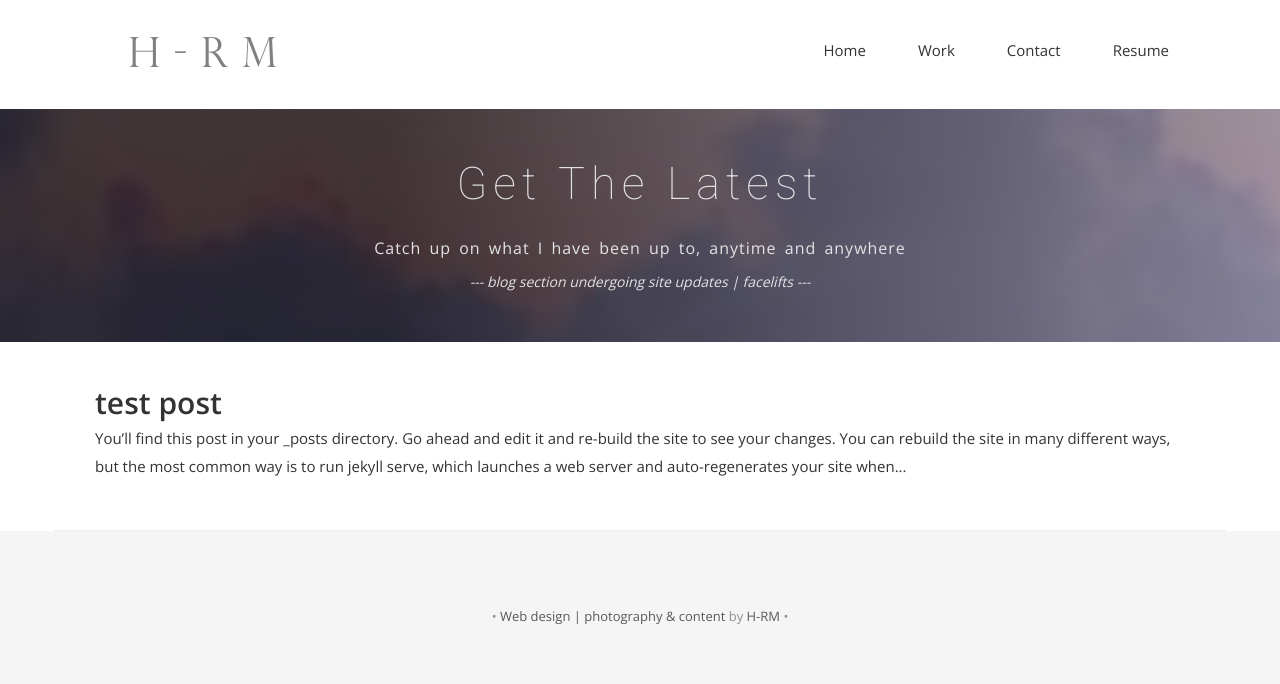
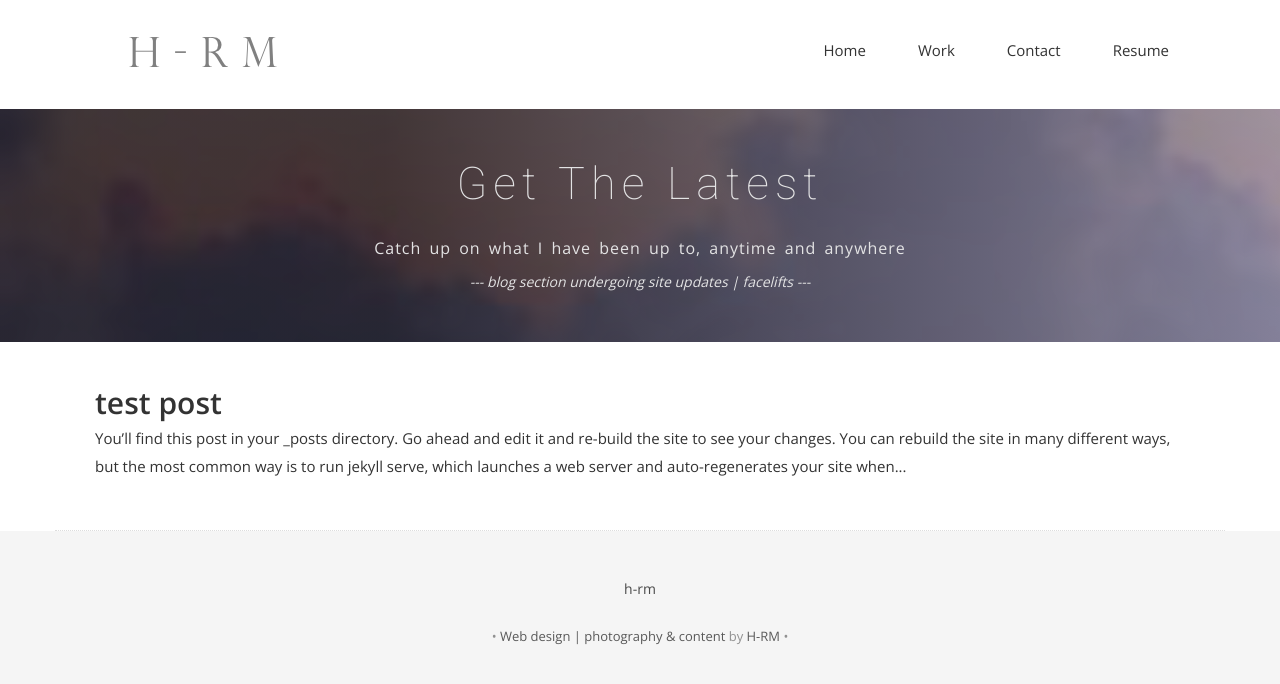
Before and after one commit to hengrumay/hengrumay.github.io, a Jekyll site: the page built from blog.html, in a window 1280 px wide. Shown: the top 684 px of the page. Built offline with Jekyll 4.4.1, drawn with Linux system fonts in a browser that asks for light colours; nearby versions of some CDN libraries; some web fonts are replaced.

```diff
--- a/_includes/footer.html
+++ b/_includes/footer.html
@@ -6,6 +6,7 @@
         <div class="footer-manu">
           <ul>
             <!--li><a href="{{site.baseurl}}/#"> <i class="fa fa-home" aria-hidden="true"></i> </a></li-->
+            <li><a href="{{site.baseurl}}/#"> h-rm </i> </a></li>
             <!--li><a href="{{ site.baseurl }}/#About">About</a></li-->
             <!--li><a href="{{ site.baseurl }}/contact">Contact</a></li-->
             <!-- <li><a href="#">How it works</a></li> -->
```
